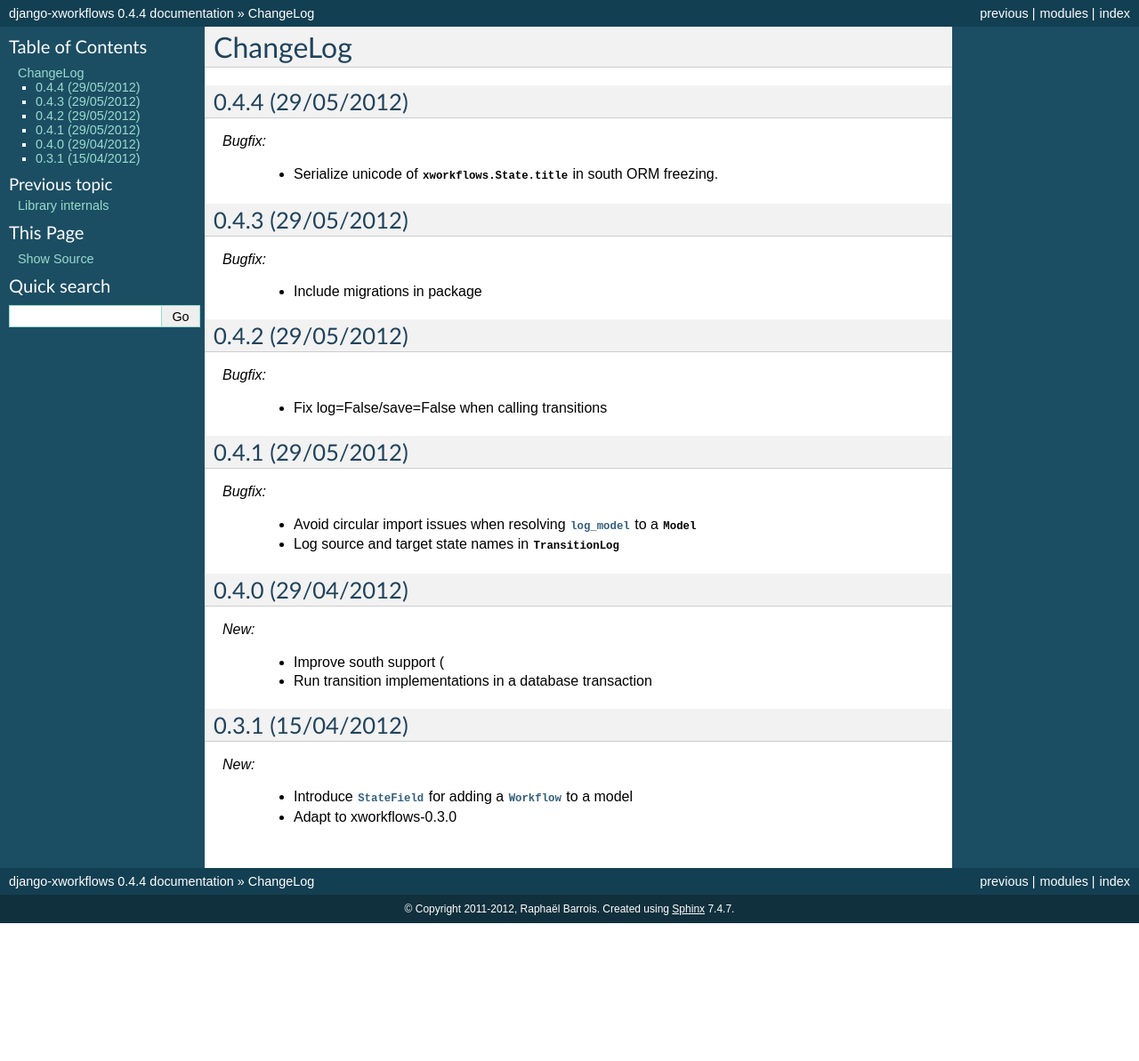
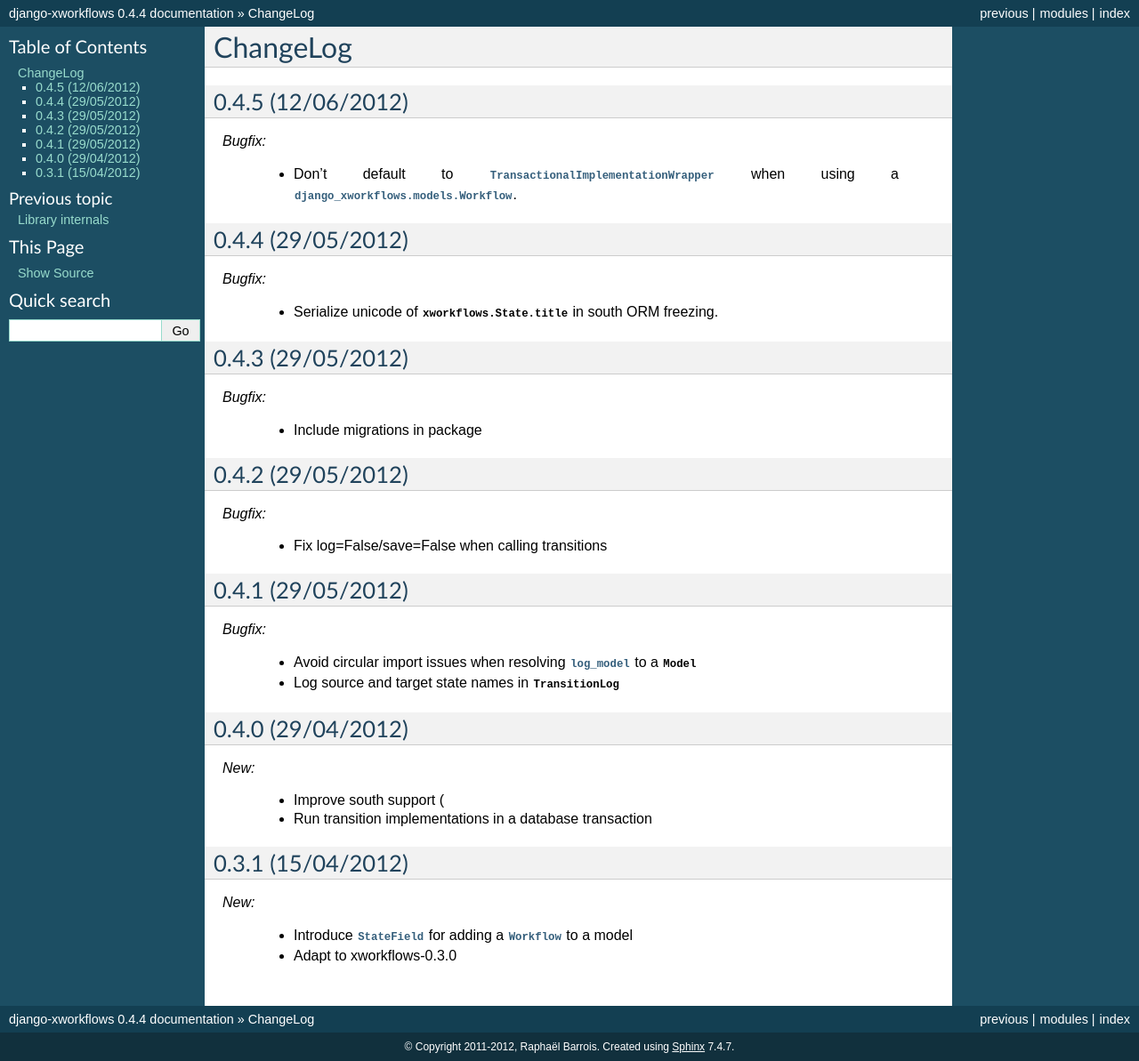
Before and after one commit to rbarrois/django_xworkflows, a Sphinx documentation site: the page built from doc/changelog.rst, in a window 1280 px wide. Shown: the whole page at 89% size. Built offline with Sphinx 7.4.7, drawn with Linux system fonts in a browser that asks for light colours; before the commit the page ends 1038 px from its top, so only the background shows below that.

Commit message:
Update ChangeLog
Signed-off-by: Raphaël Barrois <raphael.barrois@polyconseil.fr>

```diff
--- a/doc/changelog.rst
+++ b/doc/changelog.rst
@@ -1,5 +1,13 @@
 ChangeLog
 =========
+
+0.4.5 (12/06/2012)
+------------------
+
+*Bugfix:*
+
+    * Don't default to :class:`~django_xworkflows.models.TransactionalImplementationWrapper` when using
+      a :class:`django_xworkflows.models.Workflow`.
 
 0.4.4 (29/05/2012)
 ------------------
```
